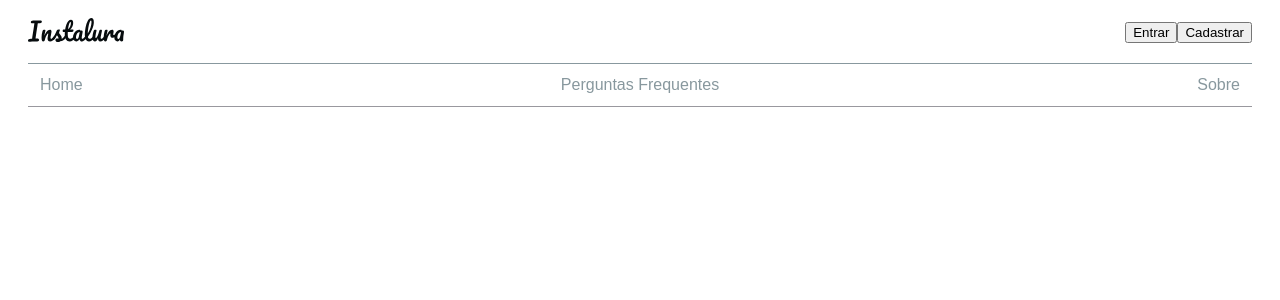
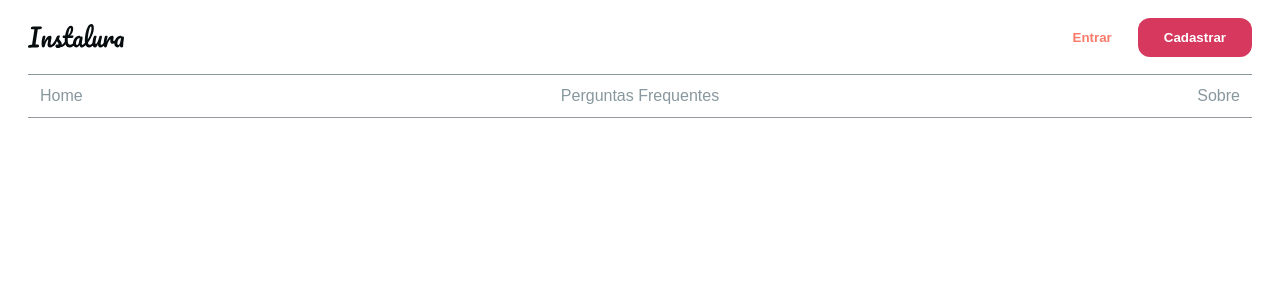
Before and after one commit to rayanne-barros/instalura-base, a Next.js app: page / in a window 1280 px wide. Shown: the top 300 px of the page. Built offline with nearby package versions, Linux system fonts and the light colour scheme.

Commit message:
Componente de botão com temas

```diff
--- a/package.json
+++ b/package.json
@@ -6,6 +6,7 @@
     "start": "next start"
   },
   "dependencies": {
+    "lodash": "^4.17.21",
     "next": "latest",
     "react": "^17.0.2",
     "react-dom": "^17.0.2",
--- a/pages/_app.js
+++ b/pages/_app.js
@@ -1,4 +1,5 @@
 import { createGlobalStyle, ThemeProvider } from 'styled-components'
+import theme from '../src/theme'
 
 const GlobalStyle = createGlobalStyle`
   body {
@@ -7,12 +8,6 @@
     box-sizing: border-box;
   }
 `
-
-const theme = {
-  colors: {
-    primary: '#0070f3',
-  },
-}
 
 export default function App({ Component, pageProps }) {
   return (
--- /dev/null
+++ b/src/components/commons/Button/index.js
@@ -0,0 +1,38 @@
+import styled, { css } from "styled-components";
+import get from 'lodash/get';
+
+const ButtonGhost = css`
+    color: ${(props) => get(props.theme, `colors.${props.variant}.color`)};
+    background: transparent;
+`
+const ButtonDefault = css`
+    color: white;
+    background-color: ${function(props) {
+        return get(props.theme, `colors.${props.variant}.color`)
+    }};
+    color: ${function(props) {
+        return get(props.theme, `colors.${props.variant}.contrastText`)
+    }};
+`
+
+export const Button = styled.button`
+    border: 0;
+    cursor: pointer;
+    padding: 12px 26px;
+    font-weight: bold;
+    opacity: 1;
+    border-radius: 8px;
+    ${function(props){
+        //console.log('<Button/>', props.variant, props.theme, get(props.theme, `colors.${props.variant}.color`) )
+        if(props.ghost) {
+           return ButtonGhost;
+        }
+        return ButtonDefault
+    }}
+    transition: opacity ${({ theme }) => theme.transition};
+    border-radius: ${(props) => props.theme.borderRadius};
+    &:hover,
+    &:focus {
+        opacity: .5;
+    }
+`;
--- a/src/components/commons/Menu/index.js
+++ b/src/components/commons/Menu/index.js
@@ -1,9 +1,8 @@
 import React from 'react';
 import { Logo } from '../../../theme/Logo';
+import { Button } from '../Button';
 import { MenuWrapper } from './styles/MenuWrapper';
 
-
-export default function Menu(){
 const links = [
     {
         texto: 'Home',
@@ -17,7 +16,11 @@
         texto: 'Sobre',
         url:'/sobre',
     },
-    ];
+]
+
+
+export default function Menu(){
+
 
   return (
     <MenuWrapper>
@@ -38,13 +41,15 @@
         })}
       </MenuWrapper.CentralSide>
       <MenuWrapper.RightSide>
-        <button>
+        <Button ghost variant="secondary.main">
             Entrar
-        </button>
-        <button>
+        </Button>
+        <Button variant="primary.main">
             Cadastrar
-        </button>
+        </Button>
       </MenuWrapper.RightSide>
    </MenuWrapper>
   )
 }
+
+// variant="primary.main"
--- /dev/null
+++ b/src/theme/index.js
@@ -0,0 +1,46 @@
+const colors = {
+    background: {
+      light: {
+        color: '#FFFFFF',
+      },
+      main: {
+        color: '#F2F2F2',
+      },
+    },
+    borders: {
+      main: {
+        color: '#F1F1F1',
+      },
+    },
+    primary: {
+      main: {
+        color: '#D7385E',
+        contrastText: '#fff',
+      },
+    },
+    secondary: {
+      main: {
+        color: '#FB7B6B',
+        contrastText: '#fff',
+      },
+    },
+    tertiary: {
+      main: {
+        color: '#070C0E',
+        contrastText: '#fff',
+      },
+      light: {
+        color: '#88989E',
+        contrastText: '#fff',
+      },
+    },
+    modes: {
+      dark: {},
+    },
+  };
+
+export default {
+    colors,
+    borderRadius: '12px',
+    transition: '200ms ease-in-out',
+};
```
Lines whose indentation alone changed are shown as unchanged.
